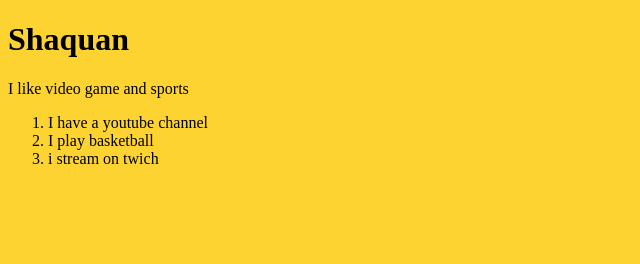
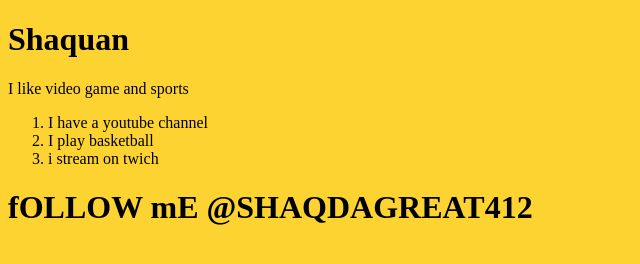
Before and after one commit to trippiequan/trippiequan.github.io, a plain HTML site: page index.html in a window 1280 px wide. Shown: the whole page, without its empty margins (0-640 px from the left). Drawn offline with Linux system fonts and the light colour scheme.

Commit message:
Update index.html

```diff
--- a/index.html
+++ b/index.html
@@ -11,5 +11,8 @@
     <li>I play basketball</li>
     <li>i stream on twich</li>
   </ol>
+
+  <h1>fOLLOW mE @SHAQDAGREAT412</h1>
+
 </body>
 </html>
```
